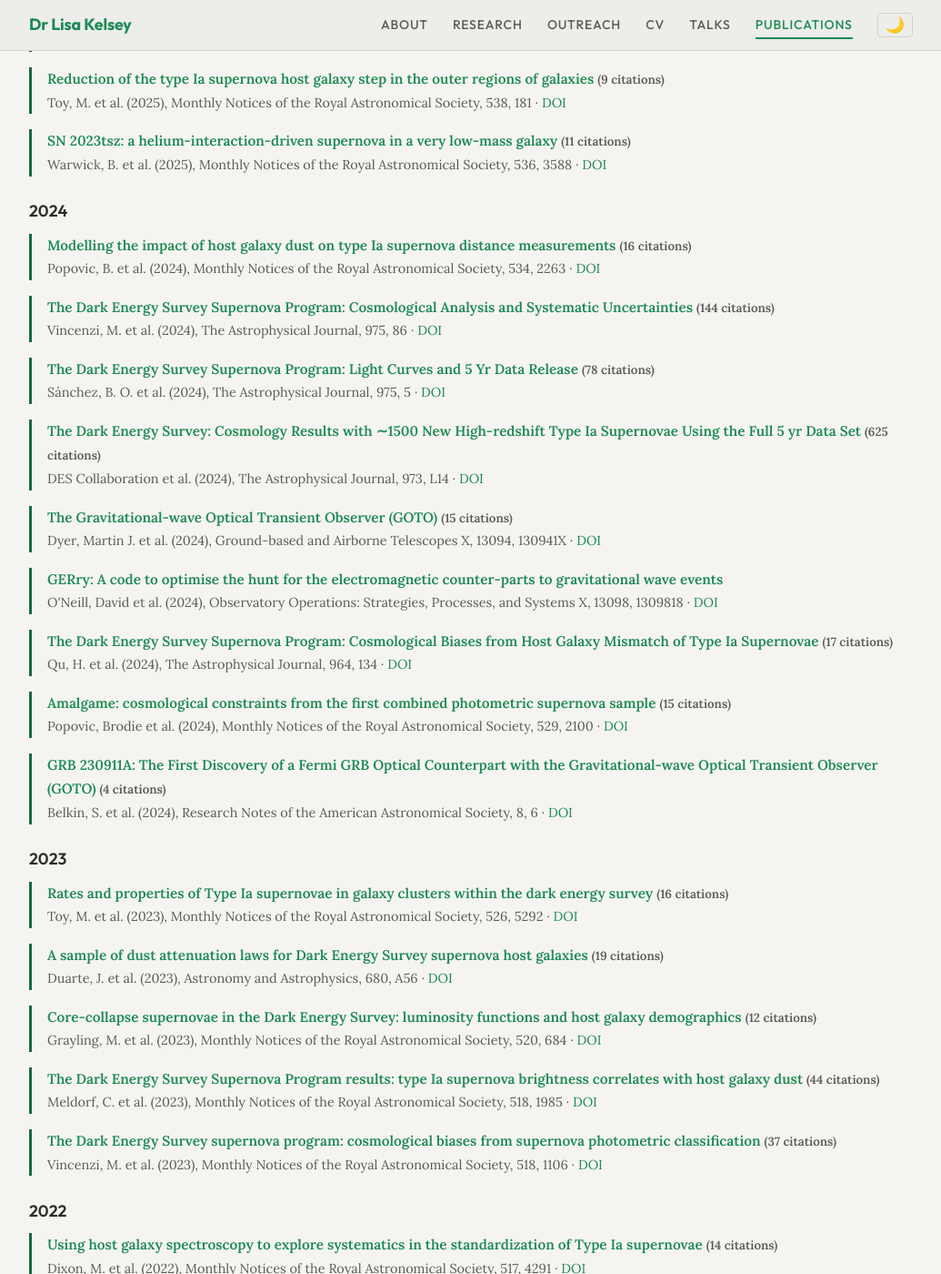
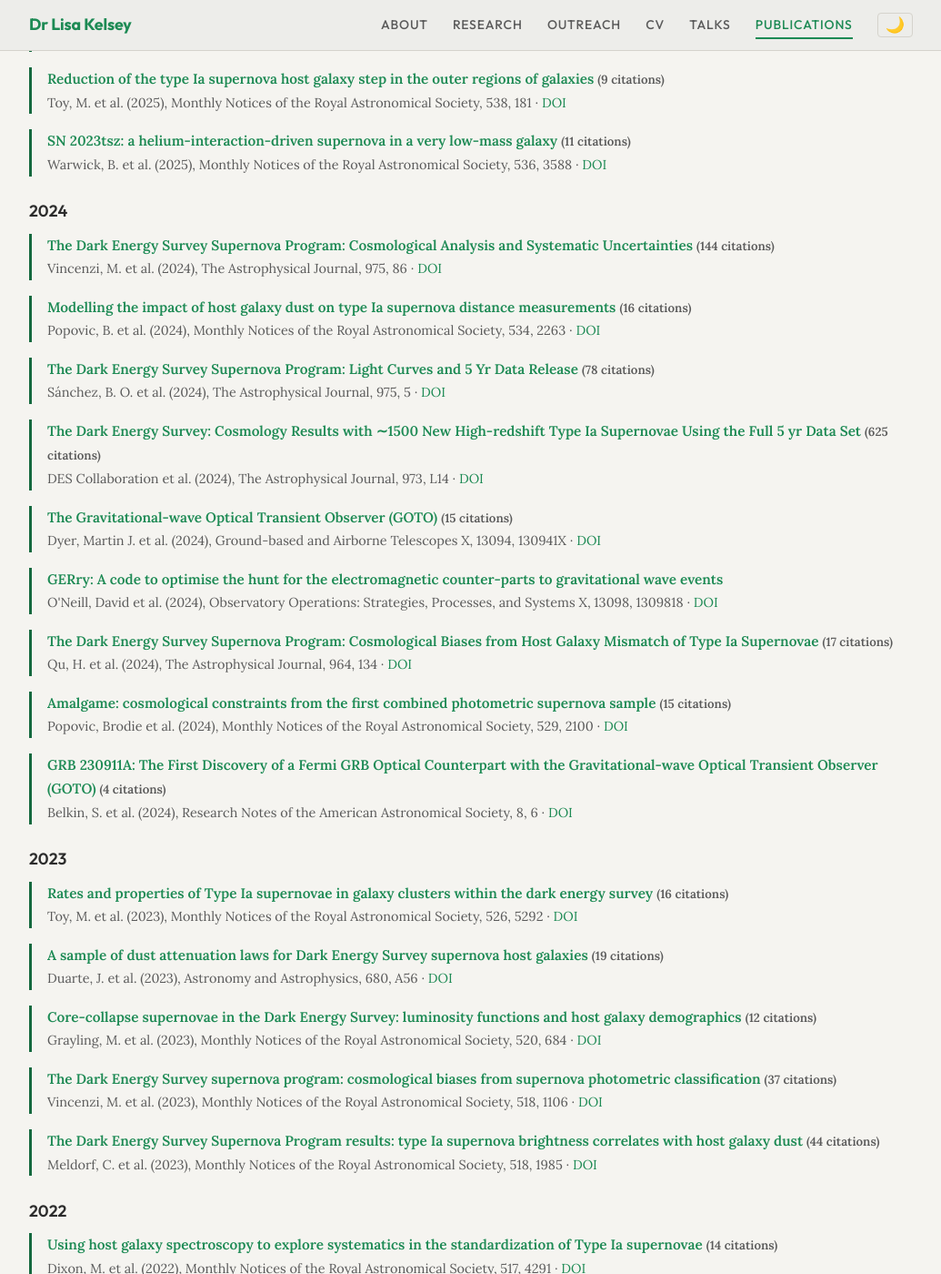
Before and after one commit to LKelsey/LKelsey.github.io, a Jekyll site: the page built from publications.md, in a window 1280 px wide and 1400 px high, scrolled down 1743 px. Shown: the whole window at 91% size, without its empty margins (122-1157 px from the left). Built offline with Jekyll 4.4.1, drawn with Linux system fonts in a browser that asks for light colours; part of the change alters nothing that is shown; some of the changed text lies outside the part shown.

```diff
--- a/_data/publications.yml
+++ b/_data/publications.yml
@@ -1,4 +1,4 @@
-# Auto-generated from ADS library on 2026-05-31 08:37 UTC
+# Auto-generated from ADS library on 2026-06-01 11:15 UTC
 # Do not edit manually
 
 first_author:
@@ -44,7 +44,7 @@ coauthor:
       journal: "Monthly Notices of the Royal Astronomical Society, 548, stag632"
       url: https://ui.adsabs.harvard.edu/abs/2026MNRAS.548ag632P/abstract
       bibcode: "2026MNRAS.548ag632P"
-      citations: 83
+      citations: 85
       doi: https://doi.org/10.1093/mnras/stag632
     - title: "On the origin of the environmental step: A BayeSN view of the ZTF SN Ia DR2"
       authors: "Ginolin, Madeleine et al."
@@ -59,16 +59,8 @@ coauthor:
       journal: "Monthly Notices of the Royal Astronomical Society, 548, staf2261"
       url: https://ui.adsabs.harvard.edu/abs/2026MNRAS.548f2261K/abstract
       bibcode: "2026MNRAS.548f2261K"
-      citations: 2
+      citations: 3
       doi: https://doi.org/10.1093/mnras/staf2261
-    - title: "The Gravitational-wave Optical Transient Observer (GOTO) data pipeline and workflow for transient discovery"
-      authors: "Lyman, J. D. et al."
-      year: 2026
-      journal: "arXiv e-prints, arXiv:2603.02330"
-      url: https://ui.adsabs.harvard.edu/abs/2026arXiv260302330L/abstract
-      bibcode: "2026arXiv260302330L"
-      citations: 2
-      doi: https://doi.org/10.48550/arXiv.2603.02330
     - title: "Searching for outbursts from Symbiotic Binaries in GOTO and ATLAS data"
       authors: "Ramsay, G. et al."
       year: 2026
@@ -85,6 +77,14 @@ coauthor:
       bibcode: "2026arXiv260311165B"
       citations: 0
       doi: https://doi.org/10.48550/arXiv.2603.11165
+    - title: "The Gravitational-wave Optical Transient Observer (GOTO) data pipeline and workflow for transient discovery"
+      authors: "Lyman, J. D. et al."
+      year: 2026
+      journal: "arXiv e-prints, arXiv:2603.02330"
+      url: https://ui.adsabs.harvard.edu/abs/2026arXiv260302330L/abstract
+      bibcode: "2026arXiv260302330L"
+      citations: 2
+      doi: https://doi.org/10.48550/arXiv.2603.02330
     - title: "Archival Gravitational-Wave Optical Transient Observer Photometry and Zwicky Transient Facility Localization of Galactic Novae: Quiescent Constraints and Improved Coordinates"
       authors: "Khamrat, Sutharut et al."
       year: 2026
@@ -99,7 +99,7 @@ coauthor:
       journal: "arXiv e-prints, arXiv:2602.02677"
       url: https://ui.adsabs.harvard.edu/abs/2026arXiv260202677S/abstract
       bibcode: "2026arXiv260202677S"
-      citations: 2
+      citations: 3
       doi: https://doi.org/10.48550/arXiv.2602.02677
     - title: "GOTO identification and broadband modelling of the counterpart to the SVOM GRB 250818B"
       authors: "Belkin, S. et al."
@@ -165,6 +165,14 @@ coauthor:
       bibcode: "2025MNRAS.536.3588W"
       citations: 11
       doi: https://doi.org/10.1093/mnras/stae2784
+    - title: "The Dark Energy Survey Supernova Program: Cosmological Analysis and Systematic Uncertainties"
+      authors: "Vincenzi, M. et al."
+      year: 2024
+      journal: "The Astrophysical Journal, 975, 86"
+      url: https://ui.adsabs.harvard.edu/abs/2024ApJ...975...86V/abstract
+      bibcode: "2024ApJ...975...86V"
+      citations: 144
+      doi: https://doi.org/10.3847/1538-4357/ad5e6c
     - title: "Modelling the impact of host galaxy dust on type Ia supernova distance measurements"
       authors: "Popovic, B. et al."
       year: 2024
@@ -173,14 +181,6 @@ coauthor:
       bibcode: "2024MNRAS.534.2263P"
       citations: 16
       doi: https://doi.org/10.1093/mnras/stae2164
-    - title: "The Dark Energy Survey Supernova Program: Cosmological Analysis and Systematic Uncertainties"
-      authors: "Vincenzi, M. et al."
-      year: 2024
-      journal: "The Astrophysical Journal, 975, 86"
-      url: https://ui.adsabs.harvard.edu/abs/2024ApJ...975...86V/abstract
-      bibcode: "2024ApJ...975...86V"
-      citations: 144
-      doi: https://doi.org/10.3847/1538-4357/ad5e6c
     - title: "The Dark Energy Survey Supernova Program: Light Curves and 5 Yr Data Release"
       authors: "Sánchez, B. O. et al."
       year: 2024
@@ -261,6 +261,14 @@ coauthor:
       bibcode: "2023MNRAS.520..684G"
       citations: 12
       doi: https://doi.org/10.1093/mnras/stad056
+    - title: "The Dark Energy Survey supernova program: cosmological biases from supernova photometric classification"
+      authors: "Vincenzi, M. et al."
+      year: 2023
+      journal: "Monthly Notices of the Royal Astronomical Society, 518, 1106"
+      url: https://ui.adsabs.harvard.edu/abs/2023MNRAS.518.1106V/abstract
+      bibcode: "2023MNRAS.518.1106V"
+      citations: 37
+      doi: https://doi.org/10.1093/mnras/stac1404
     - title: "The Dark Energy Survey Supernova Program results: type Ia supernova brightness correlates with host galaxy dust"
       authors: "Meldorf, C. et al."
       year: 2023
@@ -269,14 +277,6 @@ coauthor:
       bibcode: "2023MNRAS.518.1985M"
       citations: 44
       doi: https://doi.org/10.1093/mnras/stac3056
-    - title: "The Dark Energy Survey supernova program: cosmological biases from supernova photometric classification"
-      authors: "Vincenzi, M. et al."
-      year: 2023
-      journal: "Monthly Notices of the Royal Astronomical Society, 518, 1106"
-      url: https://ui.adsabs.harvard.edu/abs/2023MNRAS.518.1106V/abstract
-      bibcode: "2023MNRAS.518.1106V"
-      citations: 37
-      doi: https://doi.org/10.1093/mnras/stac1404
     - title: "Using host galaxy spectroscopy to explore systematics in the standardization of Type Ia supernovae"
       authors: "Dixon, M. et al."
       year: 2022
@@ -299,7 +299,7 @@ coauthor:
       journal: "The Astrophysical Journal, 938, 110"
       url: https://ui.adsabs.harvard.edu/abs/2022ApJ...938..110B/abstract
       bibcode: "2022ApJ...938..110B"
-      citations: 1394
+      citations: 1399
       doi: https://doi.org/10.3847/1538-4357/ac8e04
     - title: "A galaxy-driven model of type Ia supernova luminosity variations"
       authors: "Wiseman, P. et al."
```
